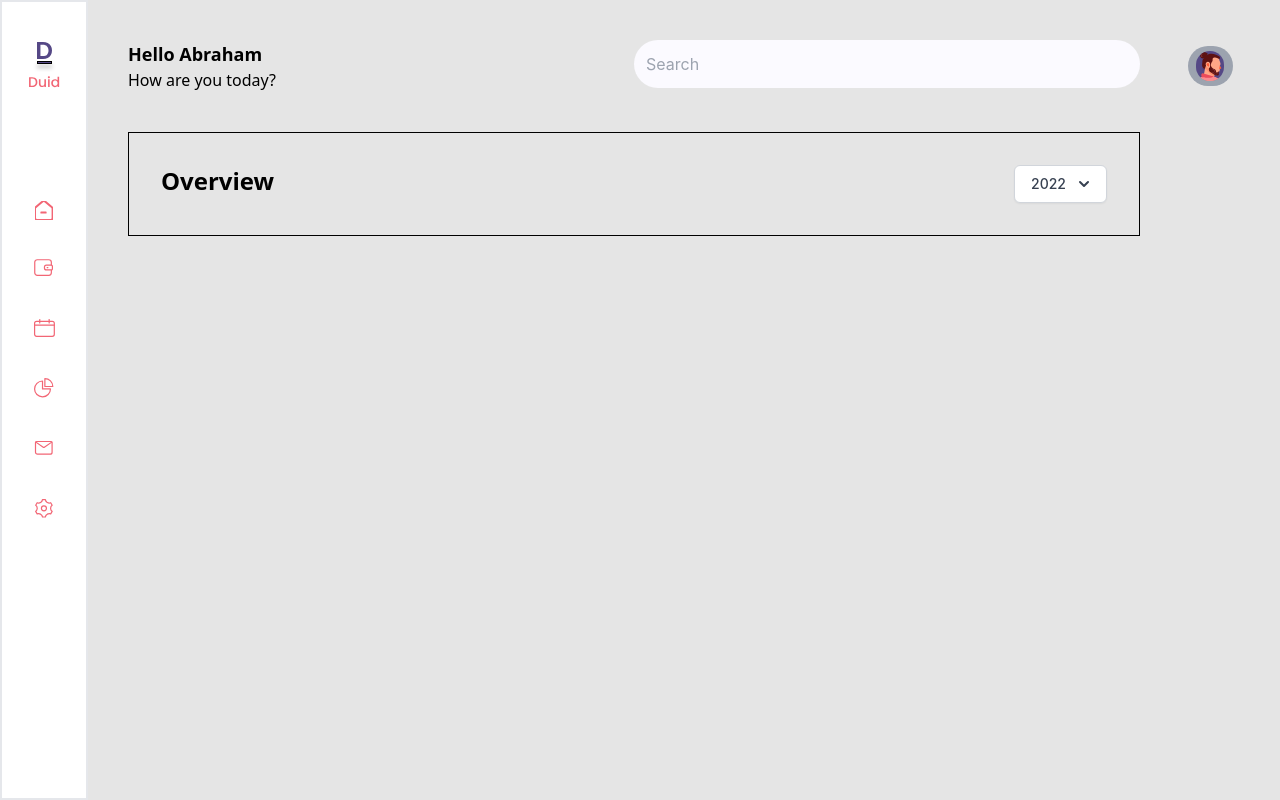
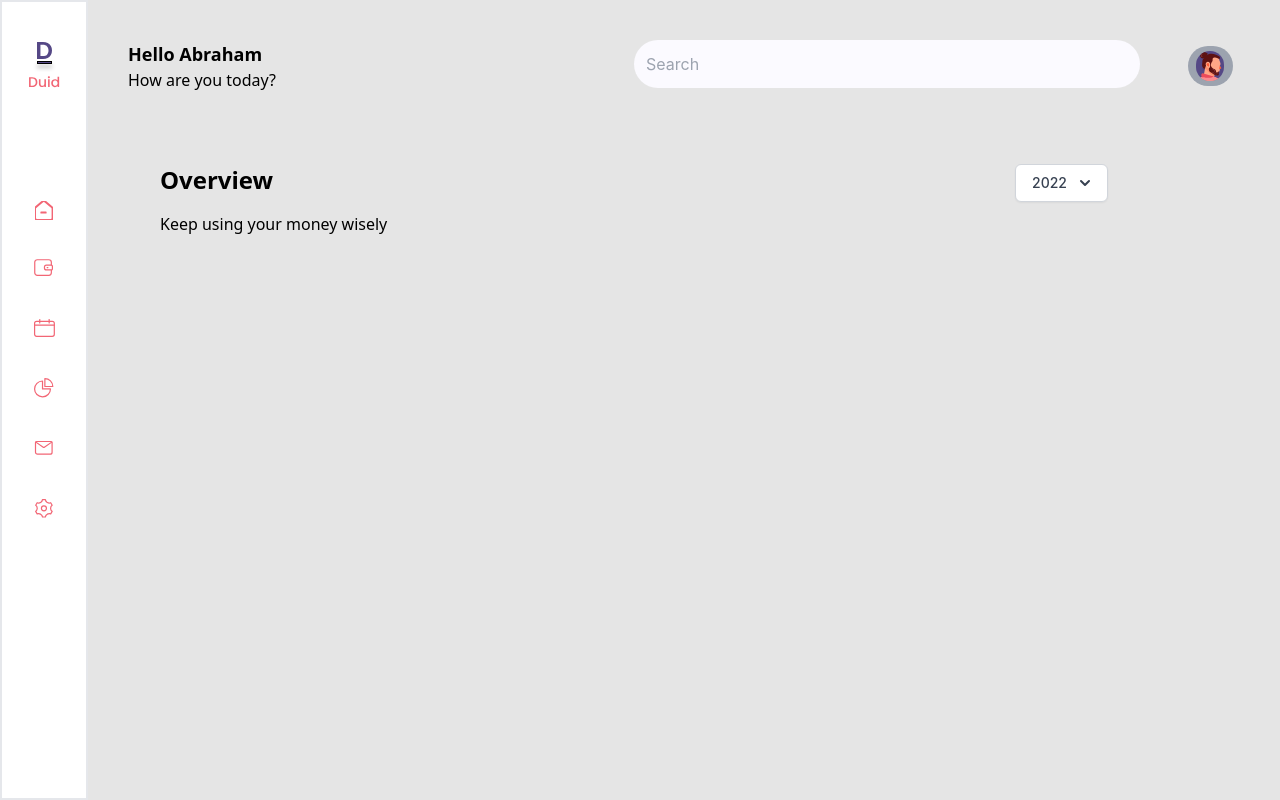
Before and after one commit to NayanJD/finance-app, a React (Create React App) app: page / in a window 1280 px wide. Built offline with nearby package versions, Linux system fonts and the light colour scheme.

Commit message:
Fix profile image icon overflow issue

```diff
--- a/src/components/profileButton.tsx
+++ b/src/components/profileButton.tsx
@@ -22,7 +22,7 @@ const ProfileButton = ({ isClicked, onClick }: IProfileButtonProps) => {
         className={`text-white font-sans ${
           isClicked
             ? "opacity-100 delay-700 duration-700"
-            : "opacity-0 duration-150"
+            : "opacity-0 duration-150 hidden"
         } transition-opacity ease-in `}
       >
         Abraham Das
--- a/src/screens/dashboard.tsx
+++ b/src/screens/dashboard.tsx
@@ -9,11 +9,9 @@ function Dashboard() {
   const [isClicked, setIsClicked] = useState(false);
 
   return (
-    <div className="flex flex-wrap sm:flex-row flex-col-reverse h-screen w-screen  sm:items-start ">
+    <div className="flex sm:flex-row flex-col-reverse h-screen w-screen  sm:items-start ">
       <SideMenu />
-      <div
-        className={`grow flex sm:flex-row flex-row flex-rows-1 w-full sm:w-fit sm:h-screen bg-creamyWhite`}
-      >
+      <div className={`grow flex w-screen sm:h-screen bg-creamyWhite`}>
         <Routes>
           <Route path="/" element={<Home isClicked={isClicked} />} />
         </Routes>
@@ -21,10 +19,10 @@ function Dashboard() {
           className={`grid grid-rows ${
             isClicked
               ? "w-screen sm:w-[400px] bg-duidPurple"
-              : "w-[50px] sm:w-[100px]"
-          } h-full sm:h-screen justify-center  sm:justify-start sm:px-2  transition-all ease-in-out duration-700`}
+              : "w-[52px] sm:w-[100px]"
+          } sm:h-screen justify-center  sm:justify-start sm:px-2  transition-all ease-in-out duration-700`}
         >
-          <div className="mt-[10px] sm:mt-[40px] h-[52px] grid  items-center">
+          <div className="mt-[10px] sm:mt-[40px] h-[52px] grid items-center">
             <ProfileButton
               isClicked={isClicked}
               onClick={() => setIsClicked(!isClicked)}
--- a/src/screens/home.tsx
+++ b/src/screens/home.tsx
@@ -11,7 +11,7 @@ function Home({ isClicked }: IHomeProps) {
     <div
       className={`sm:h-screen ${
         isClicked ? "w-0" : "grow"
-      } sm:grow flex flex-wrap flex-col transition-all ease-in-out duration-700`}
+      } sm:grow flex flex-col transition-all ease-in-out duration-700`}
     >
       <div className="grid grid-rows-2 sm:grid-cols-2 h-fit sm:h-[52px] m-[10px] sm:m-[40px]">
         <div>
@@ -26,12 +26,15 @@ function Home({ isClicked }: IHomeProps) {
           />
         </div>
       </div>
-      <div className="border border-black grid mx-[40px] p-[32px] flex flex-wrap flex-col">
+      <div className="mx-[10px] p-[10px] sm:mx-[40px] sm:p-[32px] flex flex-col">
         <div className="grid grid-flow-col">
           <div className="font-sans font-semibold text-2xl">Overview</div>
           <div className="grid justify-end">
             <Dropdown options={["2022", "2021", "2019"]} />
           </div>
+        </div>
+        <div className="mt-[10px] font-sans font-light">
+          Keep using your money wisely
         </div>
       </div>
     </div>
```
